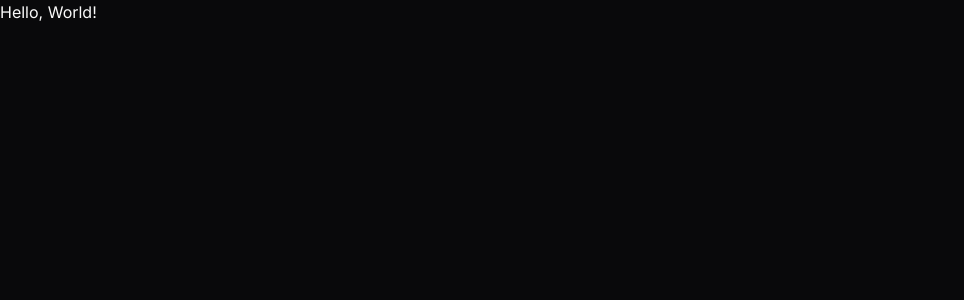
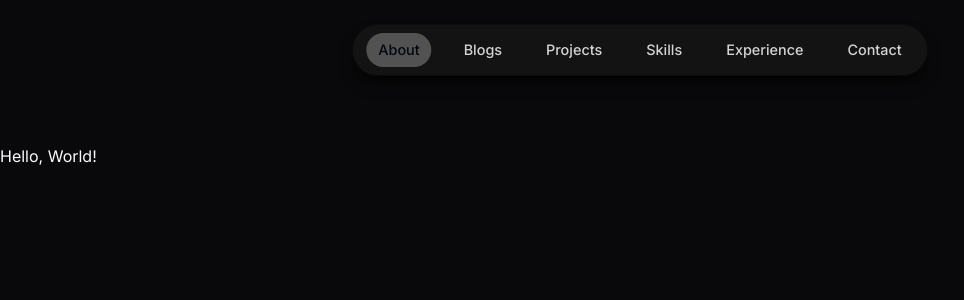
Before and after one commit to tanayvaswani/tanayvaswani-portfolio, a Next.js app: page / in a window 1280 px wide. Shown: the top 300 px of the page, without its empty margins (0-964 px from the left). Built offline with nearby package versions, Linux system fonts and the light colour scheme.

Commit message:
feat: navbar

```diff
--- a/app/layout.tsx
+++ b/app/layout.tsx
@@ -2,6 +2,8 @@ import type { Metadata } from "next";
 import { Inter } from "next/font/google";
 import "./globals.css";
 import { ThemeProvider } from "@/components/providers/theme-provider";
+import Navbar from "@/components/navbar/navbar";
+import ActiveSectionContextProvider from "@/context/active-section-context";
 
 const inter = Inter({ subsets: ["latin"] });
 
@@ -25,7 +27,10 @@ export default function RootLayout({
           enableSystem
           disableTransitionOnChange
         >
-          {children}
+          <ActiveSectionContextProvider>
+            <Navbar />
+            <main className="pt-36">{children}</main>
+          </ActiveSectionContextProvider>
         </ThemeProvider>
       </body>
     </html>
--- /dev/null
+++ b/components/navbar/nav-items.ts
@@ -0,0 +1,26 @@
+export const navItems = [
+  {
+    name: "About",
+    hash: "#about",
+  },
+  {
+    name: "Blogs",
+    hash: "#blogs",
+  },
+  {
+    name: "Projects",
+    hash: "#projects",
+  },
+  {
+    name: "Skills",
+    hash: "#skills",
+  },
+  {
+    name: "Experience",
+    hash: "#experience",
+  },
+  {
+    name: "Contact",
+    hash: "#contact",
+  },
+] as const;
--- /dev/null
+++ b/components/navbar/navbar.tsx
@@ -0,0 +1,58 @@
+"use client";
+
+import Link from "next/link";
+import { cn } from "@/lib/utils";
+import { navItems } from "./nav-items";
+import { motion } from "framer-motion";
+import { useActiveSectionContext } from "@/context/active-section-context";
+
+export default function Navbar() {
+  const { activeSection, setActiveSection } = useActiveSectionContext();
+
+  return (
+    <header className="z-[999] relative">
+      <motion.div
+        className="fixed top-0 left-1/2 -translate-x-1/2 h-[4.5rem] w-full rounded-none border border-black border-opacity-40 bg-neutral-900 bg-opacity-80 shadow-lg shadow-black/60 backdrop-blur-[0.5rem] sm:top-6 sm:h-[3.25rem] sm:w-[36rem] sm:rounded-full"
+        initial={{ y: -100, x: "-50%", opacity: 0 }}
+        animate={{ y: 0, x: "-50%", opacity: 1 }}
+      ></motion.div>
+
+      <nav className="flex fixed top-[0.15rem] left-1/2 h-12 -translate-x-1/2 py-2 sm:top-[1.7rem] sm:h-[initial] sm:py-0">
+        <ul className="flex w-[22rem] flex-wrap items-center justify-center gap-y-1 text-[0.9rem] font-medium text-neutral-300 sm:w-[initial] sm:flex-nowrap sm:gap-5">
+          {navItems.map((link) => (
+            <motion.li
+              className="h-3/4 flex items-center justify-center relative"
+              key={link.hash}
+              initial={{ y: -100, opacity: 0 }}
+              animate={{ y: 0, opacity: 1 }}
+            >
+              <Link
+                className={cn(
+                  "flex w-full items-center justify-center px-3 py-3 hover:z-10 hover:text-neutral-100 transition",
+                  {
+                    "text-gray-950": activeSection === link.name,
+                  }
+                )}
+                href={link.hash}
+                onClick={() => setActiveSection(link.name)}
+              >
+                {link.name === activeSection && (
+                  <motion.span
+                    className="bg-neutral-600 rounded-full absolute inset-0 -z-10"
+                    layoutId="activeSection"
+                    transition={{
+                      type: "spring",
+                      stiffness: 380,
+                      damping: 30,
+                    }}
+                  ></motion.span>
+                )}
+                {link.name}
+              </Link>
+            </motion.li>
+          ))}
+        </ul>
+      </nav>
+    </header>
+  );
+}
--- /dev/null
+++ b/components/ui/text-generate-effect.tsx
@@ -0,0 +1,54 @@
+"use client";
+import { useEffect } from "react";
+import { motion, stagger, useAnimate } from "framer-motion";
+import { cn } from "@/lib/utils";
+
+export const TextGenerateEffect = ({
+  words,
+  className,
+}: {
+  words: string;
+  className?: string;
+}) => {
+  const [scope, animate] = useAnimate();
+  let wordsArray = words.split(" ");
+  useEffect(() => {
+    animate(
+      "span",
+      {
+        opacity: 1,
+      },
+      {
+        duration: 2,
+        delay: stagger(0.2),
+      }
+    );
+  }, [scope.current]);
+
+  const renderWords = () => {
+    return (
+      <motion.div ref={scope}>
+        {wordsArray.map((word, idx) => {
+          return (
+            <motion.span
+              key={word + idx}
+              className="dark:text-white text-black opacity-0"
+            >
+              {word}{" "}
+            </motion.span>
+          );
+        })}
+      </motion.div>
+    );
+  };
+
+  return (
+    <div className={cn("font-bold", className)}>
+      <div className="mt-4">
+        <div className=" dark:text-white text-black text-2xl leading-snug tracking-wide">
+          {renderWords()}
+        </div>
+      </div>
+    </div>
+  );
+};
--- /dev/null
+++ b/context/active-section-context.tsx
@@ -0,0 +1,45 @@
+"use client";
+
+import React, { createContext, useContext, useState } from "react";
+import { navItems } from "@/components/navbar/nav-items";
+
+type SectionName = (typeof navItems)[number]["name"];
+
+type ActiveSectionContextProviderProps = {
+  children: React.ReactNode;
+};
+
+type ActiveSectionContextType = {
+  activeSection: SectionName;
+  setActiveSection: React.Dispatch<React.SetStateAction<SectionName>>;
+};
+
+export const ActiveSectionContext =
+  createContext<ActiveSectionContextType | null>(null);
+
+export default function ActiveSectionContextProvider({
+  children,
+}: ActiveSectionContextProviderProps) {
+  const [activeSection, setActiveSection] = useState<SectionName>("About");
+
+  return (
+    <ActiveSectionContext.Provider
+      value={{
+        activeSection,
+        setActiveSection,
+      }}
+    >
+      {children}
+    </ActiveSectionContext.Provider>
+  );
+}
+
+export function useActiveSectionContext() {
+  const context = useContext(ActiveSectionContext);
+
+  if (context === null) {
+    throw new Error("Must be used with an ActiveSectionContextProvider");
+  }
+
+  return context;
+}
--- a/package.json
+++ b/package.json
@@ -11,6 +11,7 @@
   "dependencies": {
     "class-variance-authority": "^0.7.0",
     "clsx": "^2.1.0",
+    "framer-motion": "^11.0.3",
     "lucide-react": "^0.312.0",
     "next": "14.1.0",
     "next-themes": "^0.2.1",
```
Also changed, not shown: app/(landing)/page.tsx (renamed from app/page.tsx), 1 other file (tests, documents, lock files or other folders).
